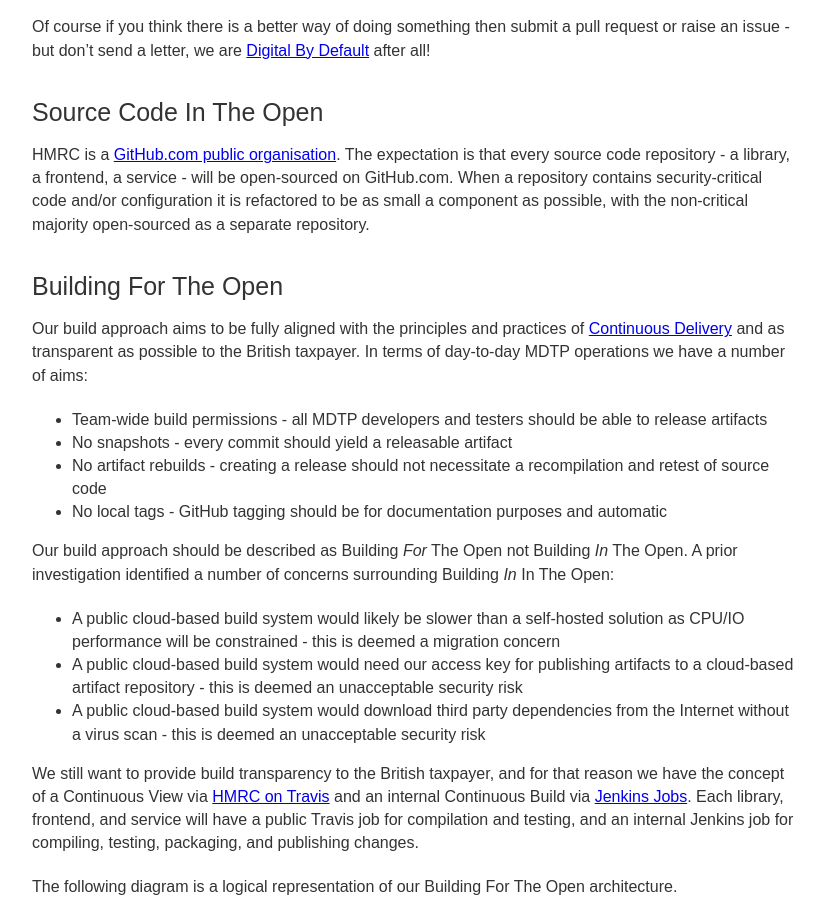
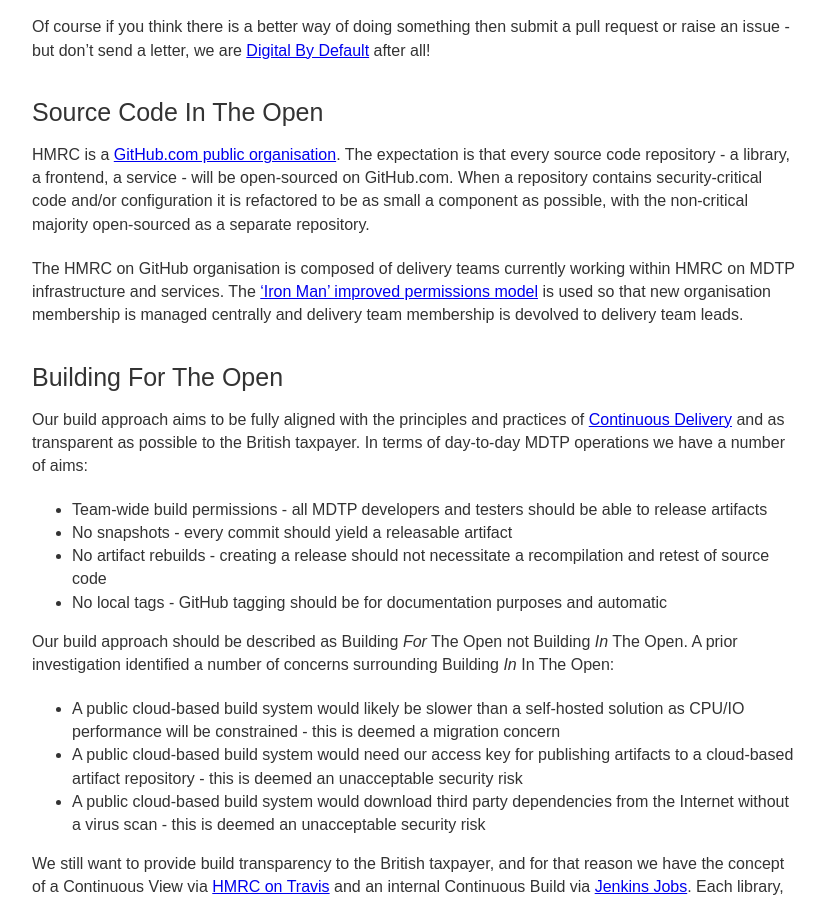
Before and after one commit to hmrc/hmrc.github.io, a Jekyll site: the page built from coding-in-the-open-manual.md, in a window 1280 px wide and 900 px high, scrolled down 717 px. Shown: the whole window, without its empty margins (224-1049 px from the left). Built offline with Jekyll 4.4.1, drawn with Linux system fonts in a browser that asks for light colours; some of the changed text lies outside the part shown.

Commit message:
Add open information on org composition

```diff
--- a/coding-in-the-open-manual.md
+++ b/coding-in-the-open-manual.md
@@ -22,6 +22,8 @@
 ### Source Code In The Open
 
 HMRC is a [GitHub.com public organisation](https://www.github.com/hmrc). The expectation is that every source code repository - a library, a frontend, a service - will be open-sourced on GitHub.com. When a repository contains security-critical code and/or configuration it is refactored to be as small a component as possible, with the non-critical majority open-sourced as a separate repository.
+
+The HMRC on GitHub organisation is composed of delivery teams currently working within HMRC on MDTP infrastructure and services. The ['Iron Man' improved permissions model](https://github.com/orgs/improved-permissions) is used so that new organisation membership is managed centrally and delivery team membership is devolved to delivery team leads.
 
 ### Building For The Open
 
@@ -111,5 +113,6 @@
 
 This documentation is supplemented by the following internal HMRC documentation:
 
+1. "Joining HMRC on GitHub" - describes how to apply to join HMRC on GitHub
 1. "Migrating To Coding In The Open" - how to migrate the code, builds, and artifacts of a source code repository into the open
-1. "Security Fixes In The Open" - how to mitigate a security fix in an open-source repository
+1. "Security In The Open" - how to mitigate a security fix in an open-source repository
```
